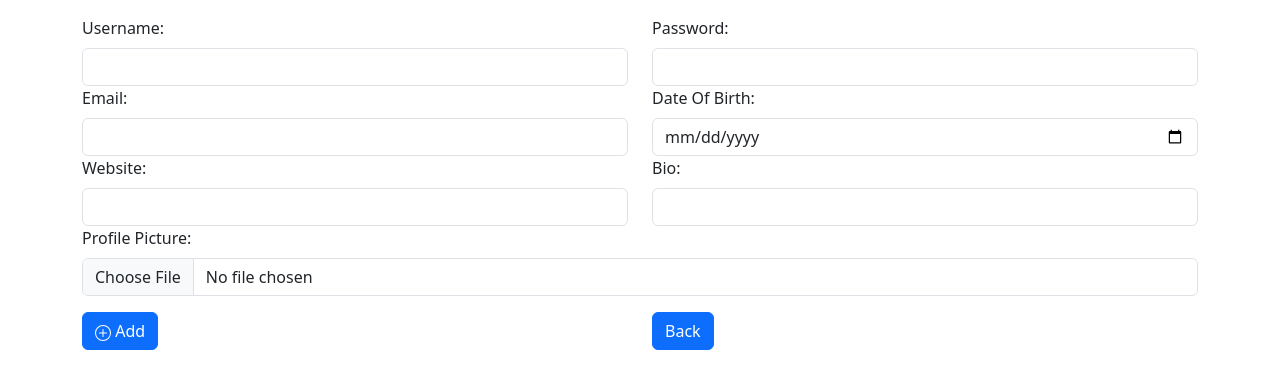
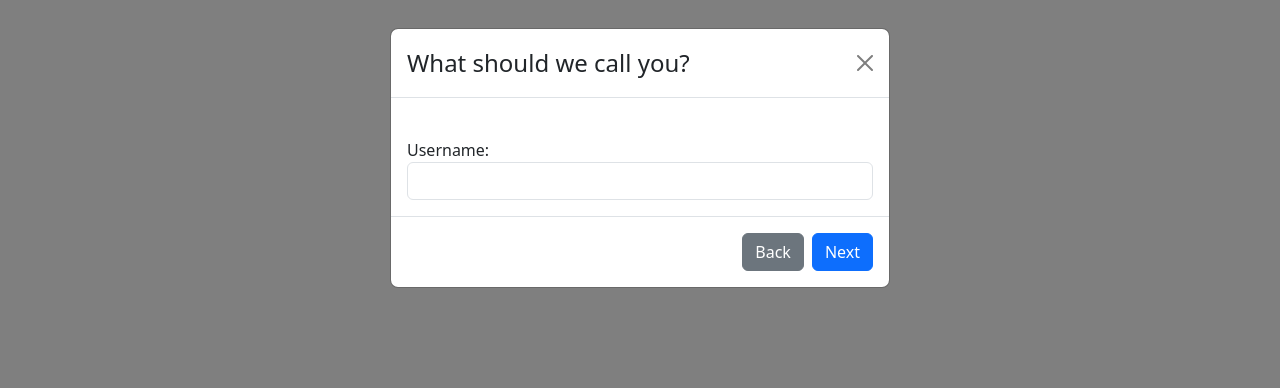
Before and after one commit to TJ-Mothokho/foodpulse, a React (Create React App) app: page /Register in a window 1280 px wide. Shown: the top 388 px of the page. Built offline with nearby package versions, Linux system fonts and the light colour scheme.

Commit message:
added partial register paga

```diff
--- a/src/App.js
+++ b/src/App.js
@@ -7,6 +7,7 @@ import { BrowserRouter as Router, Routes, Route } from 'react-router-dom';
 import AddUser from './Pages/Users/AddUser';
 import AppNavbar from './Components/Navbar';
 import UsersList from './Pages/Users/UsersList';
+import Register from './Pages/Users/Register';
 import UserDetails from './Pages/Users/UserDetails';
 import Feed from './Pages/Feed/FeedPage';
 import { ToastContainer } from 'react-toastify';
@@ -26,7 +27,7 @@ function App() {
               <Route path='/' Component={Feed} />
               <Route path="/Profile/:userID" Component={Profile} />
 
-              <Route path="/Register" Component={AddUser} />
+              <Route path="/Register" Component={Register} />
               <Route path="/Users" Component={UsersList} />
               <Route path="/User/:userID" Component={UserDetails} />
           </Routes>
--- /dev/null
+++ b/src/Pages/Users/Register.js
@@ -0,0 +1,136 @@
+import axios from "axios";
+import React, { useState, useEffect } from "react";
+import { toast } from "react-toastify";
+import { Button, Card, Modal, Row, Col, Form } from "react-bootstrap";
+import addIcon from '../../Components/Images/plus-circle.svg'
+import { useNavigate } from "react-router-dom";
+
+const RegisterUser = () => {
+    const [username, setUsername] = useState("");
+    const [password, setPassword] = useState("");
+    const [email, setEmail] = useState("");
+    const [dateOfBirth, setDateOfBirth] = useState('');
+    const [website, setWebsite] = useState("");
+    const [bio, setBio] = useState("");
+    const [profilePicture, setProfilePicture] = useState(null);
+
+    const [showUsername, setShowUsername] = useState(false);
+    const [showEmail, setShowEmail] = useState(false);
+    const [showPassword, setShowPassword] = useState(false);
+    const [showDOB, setShowDOB] = useState(false);
+    const [showWebsite, setShowWebsite] = useState(false);
+    const [showBio, setShowBio] = useState(false);
+    const [showProfilePicture, setShowProfilePicture] = useState(false);
+
+    const navigate = useNavigate();
+
+    useEffect(() => {
+        handleShowUsername();
+      }, []);
+
+    const handleCancel = () => {
+        navigate('/');
+    }
+
+
+    //Username
+    const handleShowUsername = () => {
+        setShowUsername(true);
+    };
+
+    const handleUsername_next = () => {
+        setShowUsername(false);
+        setShowEmail(true);
+    };
+
+    const handleUsername_back = () => {
+        setShowUsername(false);
+        handleCancel();
+    };
+
+    const handleClose = () => {
+        setShowUsername(false);
+        setShowEmail(false);
+        handleCancel();
+    };
+
+    //Email
+    const handleShowEmail = () => {
+        setShowEmail(true);
+    };
+
+    const handleEmail_next = () => {
+        setShowEmail(false);
+        setShowPassword(true);
+    };
+
+    const handleEmail_back = () => {
+        setShowEmail(false);
+        setShowUsername(true);
+    };
+
+    return(
+        <div>
+            <Modal show={showUsername} onHide={handleClose}>
+                <Modal.Header closeButton>
+                    <Modal.Title>What should we call you?</Modal.Title>
+                </Modal.Header>
+                <Form>
+                    <Modal.Body>
+                        <Row className="mt-4">
+                            <Col>
+                                <label className="form-Label">Username: </label>
+                                <input className="form-control" type="text" value={username} onChange={(e) => setUsername(e.target.value)} />
+                            </Col>
+                        </Row>
+
+                        {/* <Row className="mt-4">
+                            <Col className="col-7">
+                            <label className="form-Label">Image: </label>
+                            <input className="form-control" type="file"  onChange={handleImageChange} />
+                            </Col>
+                        </Row> */}
+
+
+                    </Modal.Body>
+                    <Modal.Footer>
+                        <Button variant="secondary" onClick={handleUsername_back}>Back</Button>
+                        <Button variant="primary" onClick={handleUsername_next}>Next</Button>
+                    </Modal.Footer>
+                </Form>
+            </Modal>
+
+            {/* Email */}
+            <Modal show={showEmail} onHide={handleClose}>
+                <Modal.Header closeButton>
+                    <Modal.Title>What is your Email Address?</Modal.Title>
+                </Modal.Header>
+                <Form>
+                    <Modal.Body>
+                        <Row className="mt-4">
+                            <Col>
+                                <label className="form-Label">Email: </label>
+                                <input className="form-control" type="email" value={email} onChange={(e) => setEmail(e.target.value)} />
+                            </Col>
+                        </Row>
+
+                        {/* <Row className="mt-4">
+                            <Col className="col-7">
+                            <label className="form-Label">Image: </label>
+                            <input className="form-control" type="file"  onChange={handleImageChange} />
+                            </Col>
+                        </Row> */}
+
+
+                    </Modal.Body>
+                    <Modal.Footer>
+                        <Button variant="secondary" onClick={handleEmail_back}>Back</Button>
+                        <Button variant="primary" onClick={handleEmail_next}>Next</Button>
+                    </Modal.Footer>
+                </Form>
+            </Modal>
+      </div>
+    );
+};
+
+export default RegisterUser;
```
